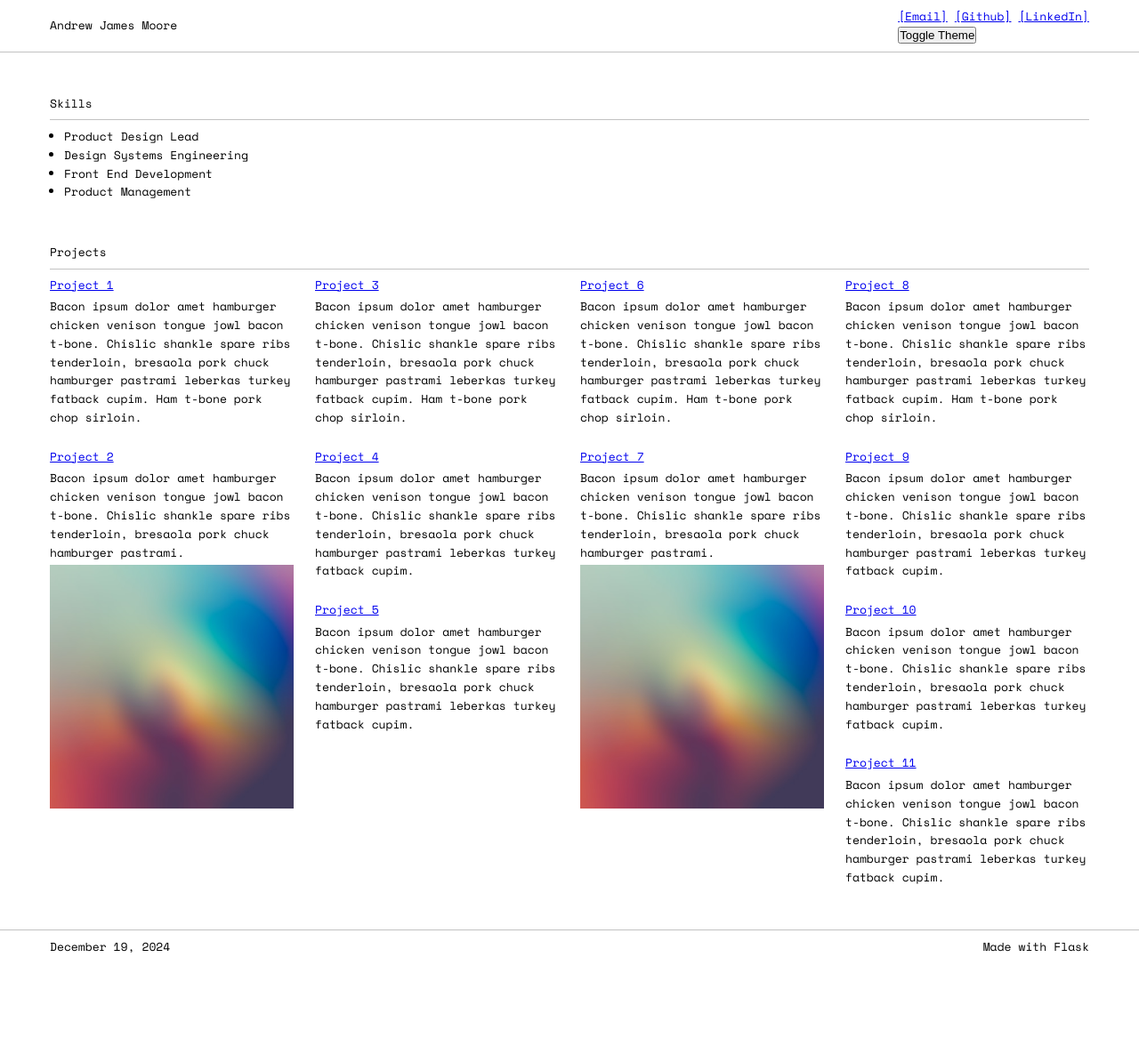
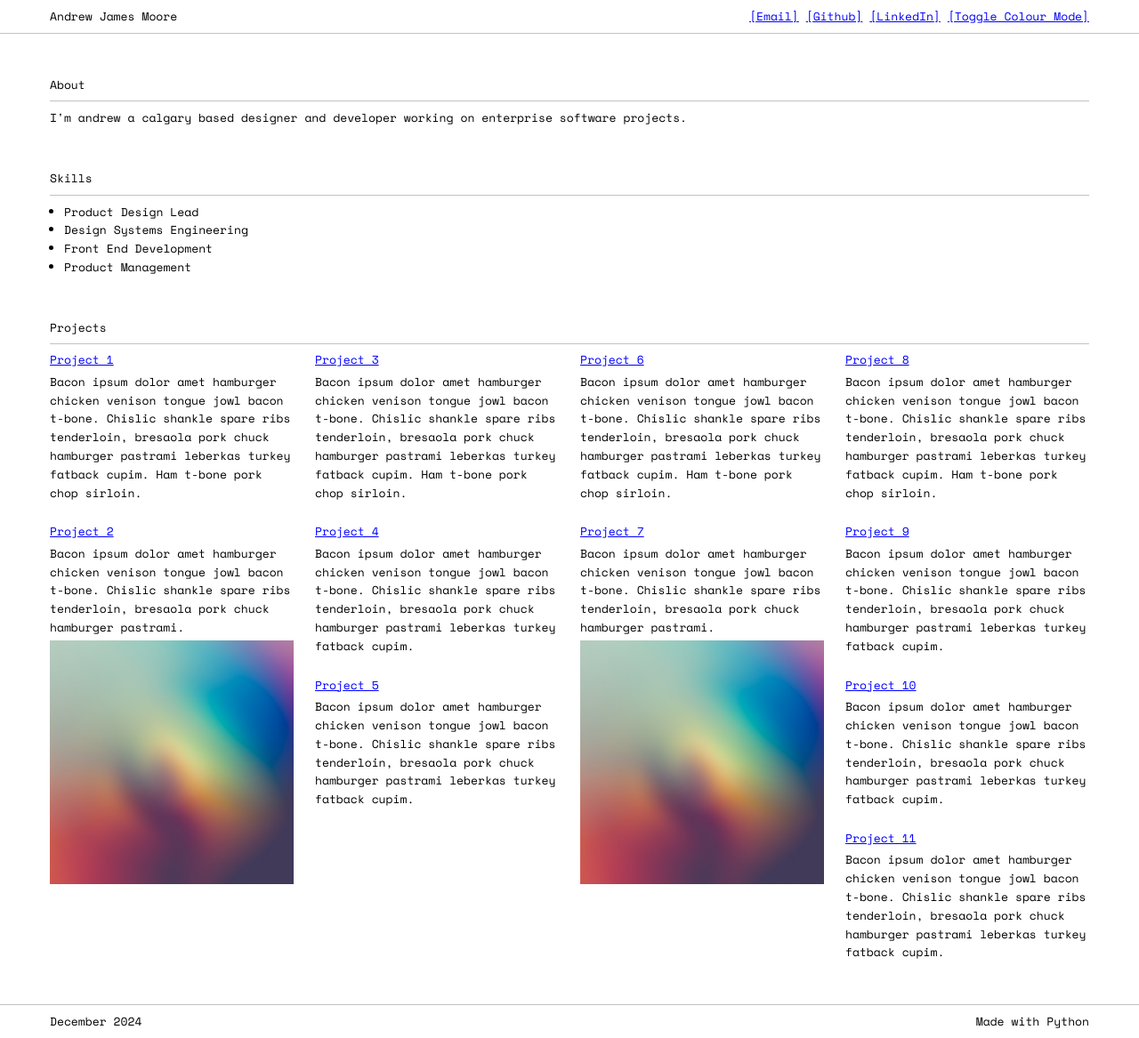
Before and after one commit to andrewjamesmoore/andrew-work, a Flask app: page / in a window 1280 px wide. Shown: the whole page at 89% size. Before the commit the page ends 1071 px from the top, so only its background shows below. Run offline with Flask 3, Linux system fonts and the light colour scheme.

Commit message:
feat: color theme toggle

```diff
--- a/app.py
+++ b/app.py
@@ -9,17 +9,13 @@ def home():
     with open('./data/projects.json') as f:
         project_list = json.load(f)
         theme = request.cookies.get("theme", "light-mode")
+        current_date = datetime.now().strftime("%B %Y")
         if not theme:
             prefers_dark = "dark" in request.headers.get("User-Agent", "").lower()
             theme = "dark-mode" if prefers_dark else "light-mode"
-        current_date = datetime.now().strftime("%B %d, %Y")
     return render_template("index.html", projects=project_list, date=current_date, theme=theme)
 
-@app.route("/about")
-def about():
-    return render_template("about.html")
-
-@app.route("/toggle_theme", methods=["POST"])
+@app.route("/toggle_theme", methods=["GET", "POST"])
 def toggle_theme():
     current_theme = request.cookies.get("theme", "light-mode")
     new_theme = "dark-mode" if current_theme == "light-mode" else "light-mode"
--- a/data/projects.json
+++ b/data/projects.json
@@ -1,57 +1,68 @@
 [
     {
+        "id": "1",
         "title": "Project 1",
         "description": "Bacon ipsum dolor amet hamburger chicken venison tongue jowl bacon t-bone. Chislic shankle spare ribs tenderloin, bresaola pork chuck hamburger pastrami leberkas turkey fatback cupim. Ham t-bone pork chop sirloin.",
         "link": "#"
     },
     {
+        "id": "2",
         "title": "Project 2",
         "description": "Bacon ipsum dolor amet hamburger chicken venison tongue jowl bacon t-bone. Chislic shankle spare ribs tenderloin, bresaola pork chuck hamburger pastrami.",
         "link": "#",
         "img": "/static/images/test_image.jpg"
     },
     {
+        "id": "3",
         "title": "Project 3",
         "description": "Bacon ipsum dolor amet hamburger chicken venison tongue jowl bacon t-bone. Chislic shankle spare ribs tenderloin, bresaola pork chuck hamburger pastrami leberkas turkey fatback cupim. Ham t-bone pork chop sirloin.",
         "link": "#"
     },
     {
+        "id": "4",
         "title": "Project 4",
         "description": "Bacon ipsum dolor amet hamburger chicken venison tongue jowl bacon t-bone. Chislic shankle spare ribs tenderloin, bresaola pork chuck hamburger pastrami leberkas turkey fatback cupim.",
         "link": "#"
     },
     {
+        "id": "5",
         "title": "Project 5",
         "description": "Bacon ipsum dolor amet hamburger chicken venison tongue jowl bacon t-bone. Chislic shankle spare ribs tenderloin, bresaola pork chuck hamburger pastrami leberkas turkey fatback cupim.",
         "link": "#"
     },
     {
+        "id": "6",
         "title": "Project 6",
         "description": "Bacon ipsum dolor amet hamburger chicken venison tongue jowl bacon t-bone. Chislic shankle spare ribs tenderloin, bresaola pork chuck hamburger pastrami leberkas turkey fatback cupim. Ham t-bone pork chop sirloin.",
         "link": "#"
     },
     {
+        "id": "7",
         "title": "Project 7",
         "description": "Bacon ipsum dolor amet hamburger chicken venison tongue jowl bacon t-bone. Chislic shankle spare ribs tenderloin, bresaola pork chuck hamburger pastrami.",
         "link": "#",
         "img": "/static/images/test_image.jpg"
     },
     {
+        "id": "8",
         "title": "Project 8",
         "description": "Bacon ipsum dolor amet hamburger chicken venison tongue jowl bacon t-bone. Chislic shankle spare ribs tenderloin, bresaola pork chuck hamburger pastrami leberkas turkey fatback cupim. Ham t-bone pork chop sirloin.",
         "link": "#"
     },
     {
+        "id": "9",
         "title": "Project 9",
         "description": "Bacon ipsum dolor amet hamburger chicken venison tongue jowl bacon t-bone. Chislic shankle spare ribs tenderloin, bresaola pork chuck hamburger pastrami leberkas turkey fatback cupim.",
         "link": "#"
     },
     {
+        "id": "10",
         "title": "Project 10",
         "description": "Bacon ipsum dolor amet hamburger chicken venison tongue jowl bacon t-bone. Chislic shankle spare ribs tenderloin, bresaola pork chuck hamburger pastrami leberkas turkey fatback cupim.",
         "link": "#"
     },
     {
+        "id": "11",
         "title": "Project 11",
         "description": "Bacon ipsum dolor amet hamburger chicken venison tongue jowl bacon t-bone. Chislic shankle spare ribs tenderloin, bresaola pork chuck hamburger pastrami leberkas turkey fatback cupim.",
         "link": "#"
--- a/static/style.css
+++ b/static/style.css
@@ -12,7 +12,7 @@ h3 {
 
 hr {
   border: 0;
-  border-top: 1px solid #c2c2c2; /* Match navbar underline */
+  border-top: 1px solid var(--border);
   margin: var(--space-small) 0;
 }
 
@@ -31,7 +31,7 @@ img {
 /* Navbar */
 .nav {
   width: 100%;
-  border-bottom: 1px solid #c2c2c2;
+  border-bottom: 1px solid var(--border);
   position: sticky;
   top: 0;
   z-index: 1000;
@@ -47,10 +47,21 @@ img {
   padding: var(--space-small) var(--space-base);
 }
 
+.stack-row {
+    display: flex;
+    gap: var(--space-base);
+}
+
 section {
   max-width: 1200px;
   margin: 0 auto;
   padding: var(--space-largest) var(--space-base) 0;
+}
+
+@media (max-width: 480px) {
+  .two-column-section {
+    column-count: 1;
+  }
 }
 
 .project-grid {
@@ -90,7 +101,7 @@ section {
 /* Footer */
 .footer {
   width: 100%;
-  border-top: 1px solid #c2c2c2;
+  border-top: 1px solid var(--border);
   margin-top: var(--space-largest);
 }
 
--- a/static/themes.css
+++ b/static/themes.css
@@ -1,16 +1,33 @@
 :root {
     --bg-color: white;
+    --bg-color-alt: #f2f2f2;
+    --surface-hover: blue;
     --text-color: black;
+    --text-hover: white;
+    --border: #c2c2c2;
+    --a-color: blue;
+    --a-visited-color: purple;
 }
 
 body {
     background-color: var(--bg-color);
     color: var(--text-color);
-    transition: background-color 0.3s, color 0.3s;
+    border: var(--border);
+    a:link {
+    color: var(--a-color);
+    }
+    a:visited {
+    color: var(--a-visited-color);
+    }
 }
 
 body.dark-mode {
-    --bg-color: black;
+    --bg-color: #121212;
+    --bg-color-alt: #202020;
+    --surface-hover: dodgerblue;
     --text-color: white;
-    transition: background-color 0.3s, color 0.3s;
+    --text-hover: white;
+    --border: #444444;
+    --a-color: dodgerblue;
+    --a-visited-color: orchid;
 }
--- a/static/typography.css
+++ b/static/typography.css
@@ -2,6 +2,7 @@
     --text-base: normal 400 13px/1.5 "Space Mono", mono, sans-serif;
     font: var(--text-base);
     line-height: 1.6;
+    font-display: optional
 }
 
 --text-
--- a/templates/index.html
+++ b/templates/index.html
@@ -1,5 +1,6 @@
 <!DOCTYPE html>
 <html lang="en">
+
 <head>
     <meta charset="UTF-8">
     <meta name="viewport" content="width=device-width, initial-scale=1.0">
@@ -9,24 +10,32 @@
     <link rel="preconnect" href="https://fonts.gstatic.com" crossorigin>
     <link href="https://fonts.googleapis.com/css2?family=Geist+Mono:wght@100..900&family=Space+Mono:ital,wght@0,400;0,700;1,400;1,700&display=swap" rel="stylesheet">
 </head>
+
 <body class="{{ theme }}">
 
-
 <nav class="nav">
-    <div class="container">
+    <div class="container theme-toggle">
     <div>
         <h1>Andrew James Moore</h1>
     </div>
+        <div>
+            <span><a href="mailto:hello@andrewjamesmoore.com" target="_blank">[Email]</a></span>
+            <span><a href="https://github.com/andrewjamesmoore" target="_blank">[Github]</a></span>
+            <span><a href="https://www.linkedin.com/in/andrew-james-moore/" target="_blank">[LinkedIn]</a></span>
+            <span><a href="{{ url_for('toggle_theme') }}">
+        [Toggle Colour Mode]
+    </a></span>
+            </div>
+    </div>
+</nav>
+
+<section>
+    <h2>About</h2>
+    <hr>
     <div>
-        <span><a href="mailto:hello@andrewjamesmoore.com" target="_blank">[Email]</a></span>
-        <span><a href="https://github.com/andrewjamesmoore" target="_blank">[Github]</a></span>
-        <span><a href="https://www.linkedin.com/in/andrew-james-moore/" target="_blank">[LinkedIn]</a></span>
-        <form action="{{ url_for('toggle_theme') }}" method="post">
-            <button type="submit">Toggle Theme</button>
-        </form>
+        I'm andrew a calgary based designer and developer working on enterprise software projects.
     </div>
-</div>
-</nav>
+</section>
 
 <section>
     <h2>Skills</h2>
@@ -39,7 +48,6 @@
     </ul>
 </section>
 
-
 <section>
     <h2>Projects</h2>
     <hr>
@@ -47,7 +55,7 @@
     <ul class="project-grid">
     {% for project in projects %}
     <li class="project-item">
-        <h3><a href="{{ project.link }}">{{ project.title }}</a></h3>
+        <h3><a href="/{{ project.title}}">{{ project.title }}</a></h3>
         <div>{{ project.description }}</div>
         {% if project.img %}
         <img src="{{ project.img }}" alt="{{ project.title }} image">
@@ -64,10 +72,11 @@
         <span>{{ date }}</span>
     </div>
     <div>
-        <span>Made with Flask</span>
+        <span>Made with Python</span>
     </div>
 </div>
 </footer>
 
 </body>
+
 </html>
```
